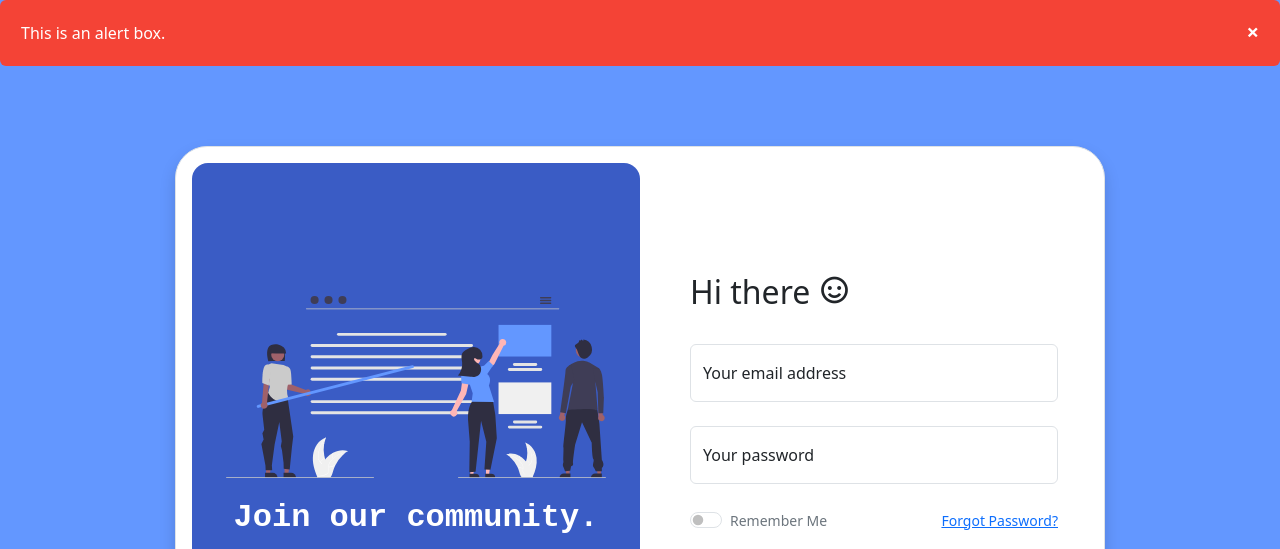
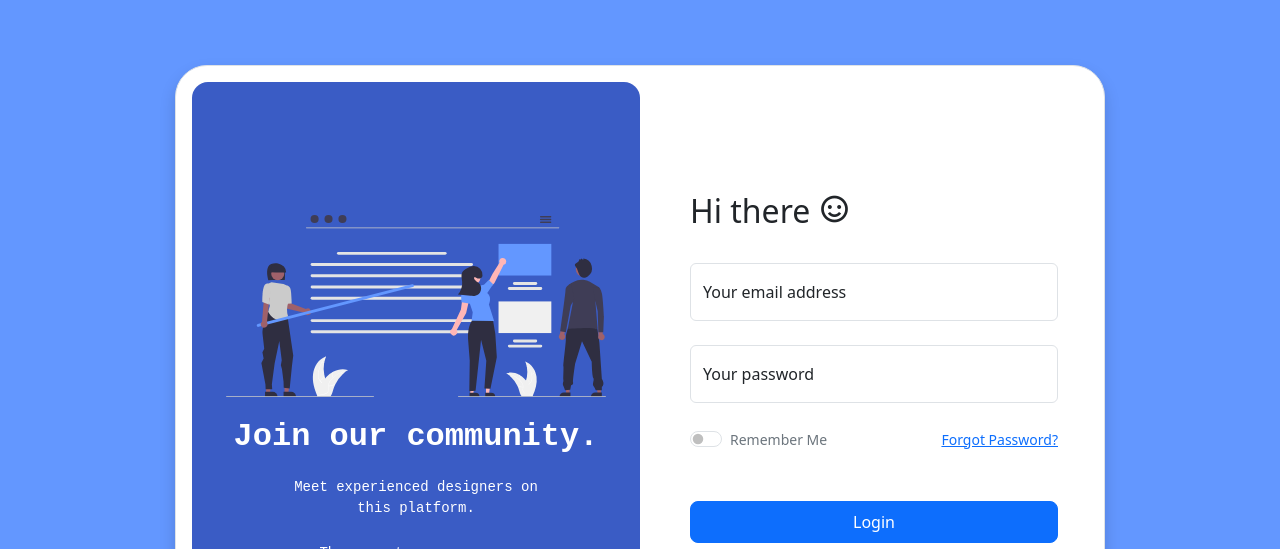
Before and after one commit to semaeryilmaz99/login-form-with-b5-and-js, a plain HTML site: page index.html in a window 1280 px wide. Shown: the top 549 px of the page. Drawn offline with nearby package versions, Linux system fonts and the light colour scheme.

Commit message:
new updates
new updates

```diff
--- a/index.html
+++ b/index.html
@@ -18,11 +18,6 @@
             background-color: #6397FF;
         }
     </style>
-
-    <div class="alert">
-        <span class="closebtn" onclick="this.parentElement.style.display='none';">&times;</span>
-        This is an alert box.
-    </div>
 
     <!-- MODAL -->
     <div class="modal fade" id="signUpModal" tableIndex="-1" role="dialog" aria-labelledby="signUpModalLabel"
@@ -74,7 +69,6 @@
 
         <!-- LOGIN CONTAINER -->
         <div class="row border rounded-5 p-3 bg-white shadow box-area">
-
 
 
             <!-- LEFT BOX -->
--- a/style.css
+++ b/style.css
@@ -47,31 +47,6 @@ body {
     cursor: pointer;
 }
 
-/* The alert message box */
-.alert {
-    padding: 20px;
-    background-color: #f44336; /* Red */
-    color: white;
-    margin-bottom: 15px;
-  }
-
-  /* The close button */
-  .closebtn {
-    margin-left: 15px;
-    color: white;
-    font-weight: bold;
-    float: right;
-    font-size: 22px;
-    line-height: 20px;
-    cursor: pointer;
-    transition: 0.3s;
-  }
-
-  /* When moving the mouse over the close button */
-  .closebtn:hover {
-    color: black;
-  }
-
 /* MEDIAQUERIES
 /* for small screens */
 
```
